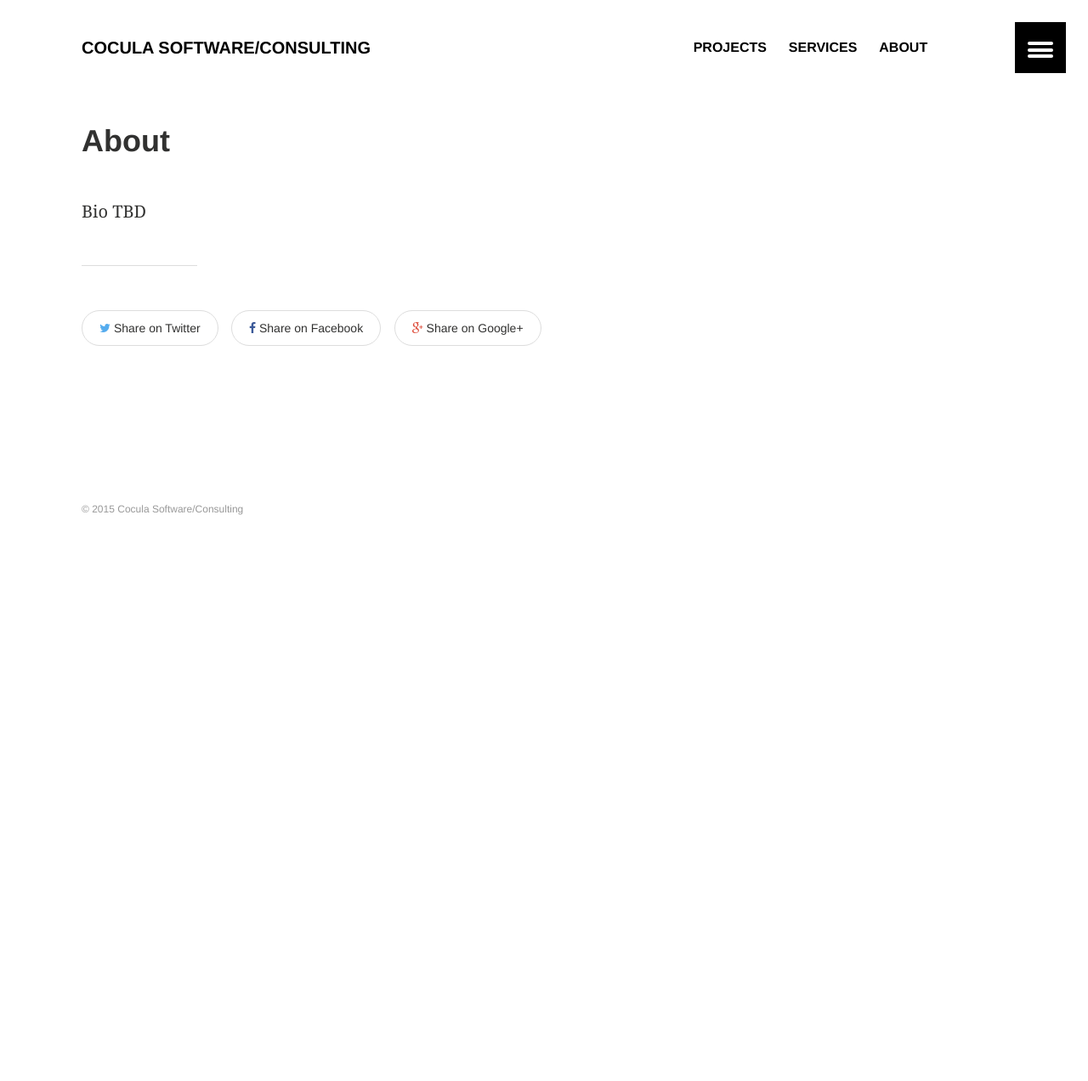
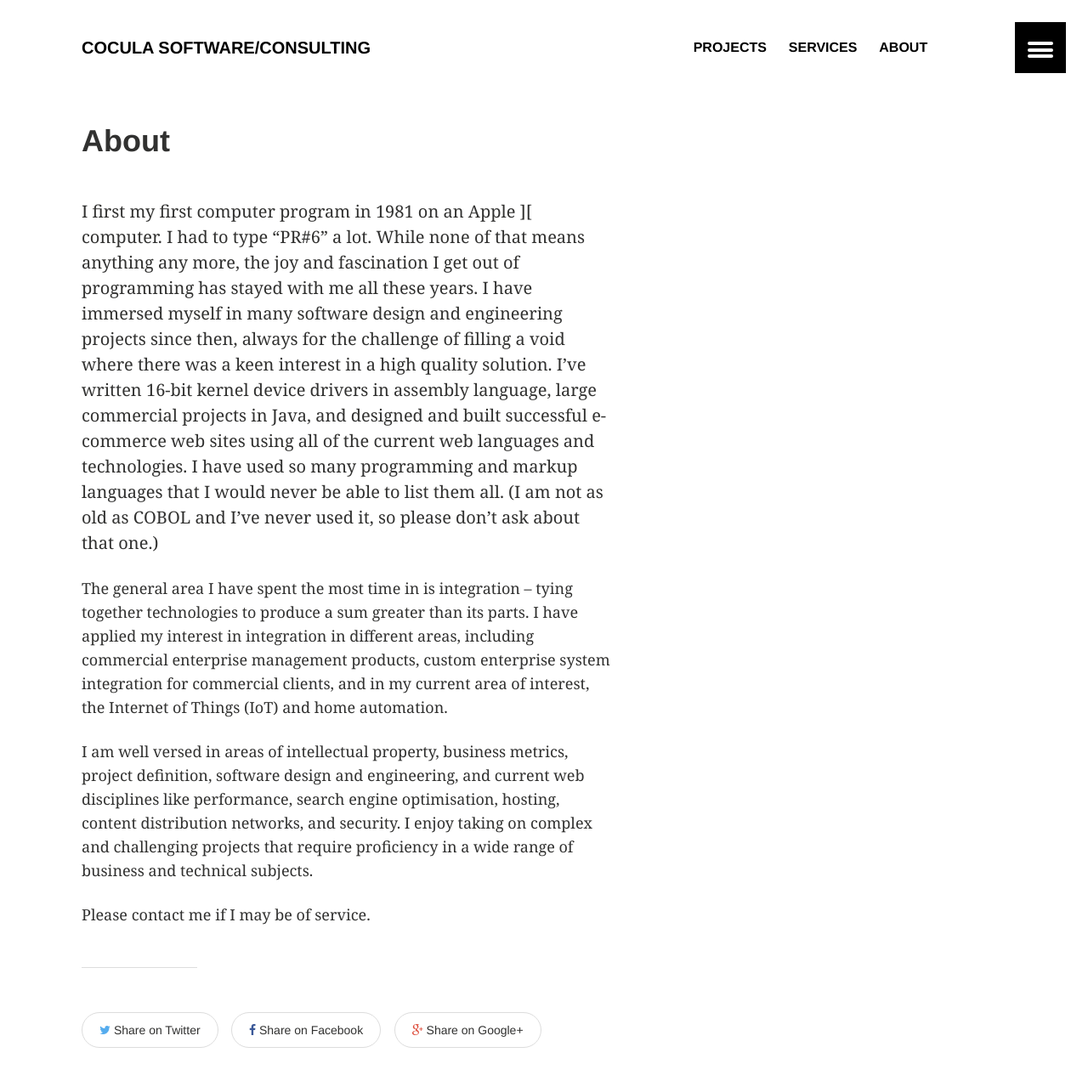
Before and after one commit to watou/watou.github.io, a Jekyll site: the page built from about.md, in a window 1280 px wide and 1400 px high. Shown: the top 1272 px of the window at 85% size. Built offline with Jekyll 4.4.1, drawn with Linux system fonts in a browser that asks for light colours.

Commit message:
Updates.

```diff
--- a/about.md
+++ b/about.md
@@ -4,4 +4,10 @@ layout: article
 permalink: /about/
 ---
 
-Bio TBD
+I first my first computer program in 1981 on an Apple ][ computer.  I had to type "PR#6" a lot.  While none of that means anything any more, the joy and fascination I get out of programming has stayed with me all these years.  I have immersed myself in many software design and engineering projects since then, always for the challenge of filling a void where there was a keen interest in a high quality solution.  I've written 16-bit kernel device drivers in assembly language, large commercial projects in Java, and designed and built successful e-commerce web sites using all of the current web languages and technologies.  I have used so many programming and markup languages that I would never be able to list them all.  (I am not as old as COBOL and I've never used it, so please don't ask about that one.)
+
+The general area I have spent the most time in is integration -- tying together technologies to produce a sum greater than its parts.  I have applied my interest in integration in different areas, including commercial enterprise management products, custom enterprise system integration for commercial clients, and in my current area of interest, the Internet of Things (IoT) and home automation.
+
+I am well versed in areas of intellectual property, business metrics, project definition, software design and engineering, and current web disciplines like performance, search engine optimisation, hosting, content distribution networks, and security.  I enjoy taking on complex and challenging projects that require proficiency in a wide range of business and technical subjects.
+
+Please contact me if I may be of service.
```
Also changed, not shown: _posts/services/2015-03-07-web.md (added, +17 -0 lines), index.md (+2 -2 lines).
